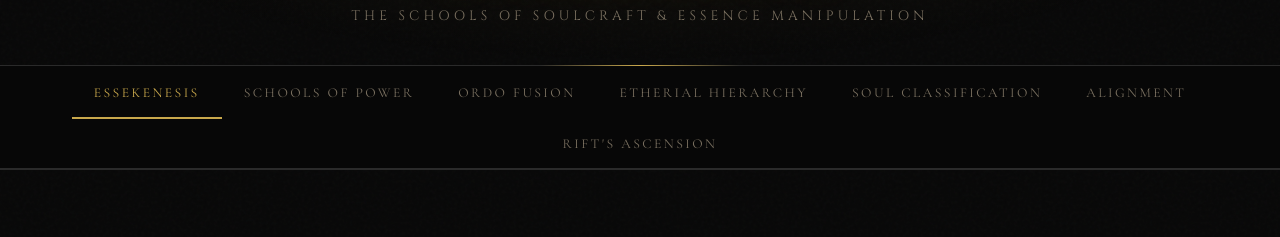
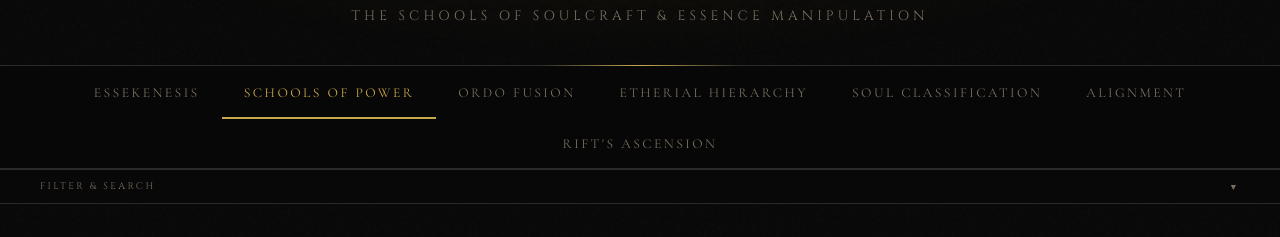
Before and after one commit to Viziolerix/Essekenesis, a plain HTML site: page index.html in a window 1280 px wide. Both pictures are taken after a click on the button "SCHOOLS OF POWER". Shown: the part 128-365 px from the top of the page. Drawn offline with nearby package versions, Linux system fonts and the light colour scheme.

Commit message:
Fix tab switching function and HTML closing tag

```diff
--- a/index.html
+++ b/index.html
@@ -2728,10 +2728,9 @@ function updateToggleLabel() {
 
 // ── Tab switching ──────────────────────────────────────────
 function switchTab(tabId) {
-}
   document.querySelectorAll(".tab-btn").forEach(b => b.classList.remove("active"));
   document.querySelectorAll(".tab-page").forEach(p => p.classList.remove("active"));
-  const btn = document.querySelector(`.tab-btn[data-tab="${tabId}"]`);
+  const btn = document.querySelector(`[data-tab="${tabId}"]`);
   if (btn) btn.classList.add("active");
   const page = document.getElementById("tab-" + tabId);
   if (page) page.classList.add("active");
```
